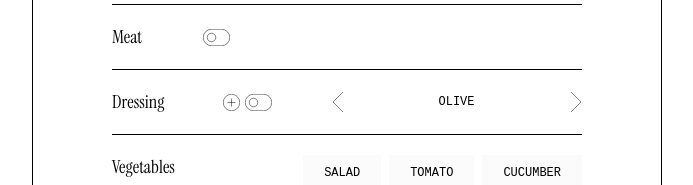
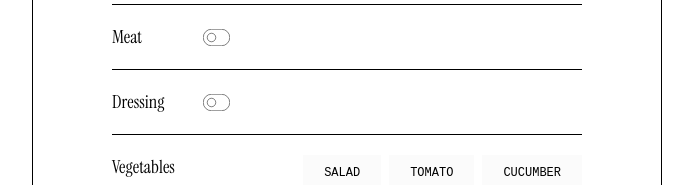
Before and after one commit to CharlesSquirel/panini-creator, a React (Vite) app: page / in a window 1280 px wide. Shown: the part 280-465 px from the top of the page, without its empty margins (293-986 px from the left). Built offline with nearby package versions, Linux system fonts and the light colour scheme; a web font is replaced by a local one.

Commit message:
feat: separating carousel component, refactoring css

```diff
--- a/src/GlobalClasses.module.scss
+++ b/src/GlobalClasses.module.scss
@@ -49,3 +49,16 @@
   clip: rect(0, 0, 0, 0);
   border: 0;
 }
+
+.buttonAndInputContainer {
+  display: flex;
+  flex-direction: column;
+  align-items: flex-end;
+  gap: 15px;
+}
+
+.buttonAndInputRow {
+  display: flex;
+  align-items: center;
+  gap: 80px;
+}
--- a/src/components/Inputs/CarouselInput/CarouselInput.module.scss
+++ b/src/components/Buttons/Carousel/Carousel.module.scss
@@ -3,6 +3,13 @@
   justify-content: space-between;
   align-items: center;
   width: 250px;
+}
+
+.inputBox {
+  display: flex;
+  justify-content: center;
+  align-items: center;
+  gap: 8px;
 }
 
 .input {
@@ -19,14 +26,7 @@
   }
 }
 
-.inputBox {
-  display: flex;
-  justify-content: center;
-  align-items: center;
-  gap: 8px;
-}
-
 .isWheatInput {
-  width: 37px;
-  text-align: left;
-}
+    width: 37px;
+    text-align: left;
+  }
--- /dev/null
+++ b/src/components/Buttons/Carousel/Carousel.tsx
@@ -0,0 +1,57 @@
+import { useState } from 'react';
+import globalStyle from '@/GlobalClasses.module.scss';
+import style from './Carousel.module.scss';
+import ArrowBack from '@/components/Buttons/ArrowButtons/ArrowBack';
+import ArrowNext from '../ArrowButtons/ArrowNext';
+import ArrowButton from '@/components/Buttons/ArrowButtons/ArrowButton';
+import wheatImg from '@/assets/wheat.svg';
+import { initialValues } from '@/services/initialValues';
+import { useFormContext } from 'react-hook-form';
+
+interface CarouselProps {
+  handleBack: () => void;
+  handleNext: () => void;
+  data: string[];
+  currentValue: string;
+}
+
+const Carousel = ({ handleBack, handleNext, data, currentValue}: CarouselProps) => {
+  const { register } = useFormContext();
+
+  const isWheat = () => {
+    return currentValue === data[0];
+  };
+
+  const isBread = () => {
+    return data.includes(initialValues.base.bread);
+  };
+
+  const [registerName] = useState(isBread() ? 'base.bread' : 'base.dressing');
+  const registerNameFirstField = registerName === 'base.dressing' ? `${registerName}.0` : registerName;
+
+  return (
+    <div className={style.selectContainer}>
+      <ArrowButton onClick={handleBack}>
+        <ArrowBack />
+      </ArrowButton>
+      <div className={style.inputBox}>
+        <label htmlFor="carousel" className={globalStyle.labelHidden}>
+          Choose correct input from {data.join(', ')}
+        </label>
+        {isBread() ? <img src={wheatImg} alt="" /> : null}
+        <input
+          className={`${style.input} ${isWheat() && style.isWheatInput}`}
+          value={currentValue}
+          type="text"
+          id="carousel"
+          {...register(registerNameFirstField)}
+        />
+      </div>
+      <ArrowButton onClick={handleNext}>
+        <ArrowNext />
+      </ArrowButton>
+    </div>
+  );
+};
+
+export default Carousel;
--- a/src/components/Inputs/CarouselInput/CarouselInput.tsx
+++ b/src/components/Inputs/CarouselInput/CarouselInput.tsx
@@ -1,83 +1,86 @@
-import { useState } from "react";
-import { useFormContext } from "react-hook-form";
-import globalStyle from "@/GlobalClasses.module.scss";
-import style from "./CarouselInput.module.scss";
-import wheatImg from "@/assets/wheat.svg";
-import ArrowBack from "@/components/Buttons/ArrowButtons/ArrowBack";
-import ArrowButton from "@/components/Buttons/ArrowButtons/ArrowButton";
-import ArrowNext from "@/components/Buttons/ArrowButtons/ArrowNext";
-import CircleButton from "@/components/Buttons/CircleButton/CircleButton";
-import SwitchButton from "@/components/Buttons/SwitchButton/SwitchButton";
-import { InputComponentProps } from "@/services/types";
-import { initialValues } from "@/services/initialValues";
+import { useState } from 'react';
+import { useFormContext } from 'react-hook-form';
+import globalStyle from '@/GlobalClasses.module.scss';
+import CircleButton from '@/components/Buttons/CircleButton/CircleButton';
+import SwitchButton from '@/components/Buttons/SwitchButton/SwitchButton';
+import Carousel from '@/components/Buttons/Carousel/Carousel';
+import { InputComponentProps } from '@/services/types';
+import { initialValues } from '@/services/initialValues';
 
 const CarouselInput = ({ title, data }: InputComponentProps) => {
-  const { register, setValue } = useFormContext();
-  const [currentValue, setCurrentValue] = useState(data.length > 0 ? data[0] : "");
+  const { setValue } = useFormContext();
+  const [currentValue, setCurrentValue] = useState(data.length > 0 ? data[0] : '');
+  const [isCarouselActive, setIsCarouselActive] = useState(false);
+  const [carouselCount, setCarouselCount] = useState(0);
+
+  const handleCarouselActive = () => {
+    setIsCarouselActive(!isCarouselActive);
+    setCarouselCount(0)
+  };
+
+  const handleCarouselIncrement = () => {
+    setCarouselCount(carouselCount + 1);
+  };
+
+  const handleCarouselDecrement = () => {
+    setCarouselCount(carouselCount - 1);
+  };
 
   const isBread = () => {
     return data.includes(initialValues.base.bread);
   };
 
-  const [registerName] = useState(isBread() ? "base.bread" : "base.dressing");
-
-  const isWheat = () => {
-    return currentValue === data[0];
-  };
+  const [registerName] = useState(isBread() ? 'base.bread' : 'base.dressing');
 
   const handleNext = () => {
     const currentIndex = data.indexOf(currentValue);
     const nextIndex = currentIndex + 1;
+    const registerNameString = registerName === 'base.dressing' ? `${registerName}.${currentIndex}` : registerName;
     if (nextIndex > data.length - 1) {
       setCurrentValue(data[0]);
-      setValue(registerName, data[0]);
+      setValue(registerNameString, data[0]);
     } else {
       setCurrentValue(data[nextIndex]);
-      setValue(registerName, data[nextIndex]);
+      setValue(registerNameString, data[nextIndex]);
     }
   };
 
   const handleBack = () => {
     const currentIndex = data.indexOf(currentValue);
     const prevIndex = currentIndex - 1;
+    const registerNameString = registerName === 'base.dressing' ? `${registerName}.${currentIndex}` : registerName;
     if (!data[prevIndex]) {
       setCurrentValue(data[data.length - 1]);
-      setValue(registerName, data[data.length - 1]);
+      setValue(registerNameString, data[data.length - 1]);
     } else {
       setCurrentValue(data[prevIndex]);
-      setValue(registerName, data[prevIndex]);
+      setValue(registerNameString, data[prevIndex]);
     }
   };
 
   return (
-    <div className={globalStyle.inputContainer}>
-      <h3 className={globalStyle.inputTitle}>{title}</h3>
-      {!isBread() && (
-        <div className={globalStyle.btnContainer}>
-          <CircleButton type='add' />
-          <SwitchButton />
-        </div>
-      )}
-      <div className={style.selectContainer}>
-        <ArrowButton onClick={handleBack}>
-          <ArrowBack />
-        </ArrowButton>
-        <div className={style.inputBox}>
-          <label htmlFor='carousel' className={globalStyle.labelHidden}>
-            Choose correct input from {data.join(", ")}
-          </label>
-          {isBread() ? <img src={wheatImg} alt='' /> : null}
-          <input
-            className={`${style.input} ${isWheat() && style.isWheatInput}`}
-            value={currentValue}
-            type='text'
-            id='carousel'
-            {...register(registerName)}
-          />
-        </div>
-        <ArrowButton onClick={handleNext}>
-          <ArrowNext />
-        </ArrowButton>
+    <div className={`${globalStyle.inputContainer} ${!isBread() && globalStyle.inputContainerSelect}`}>
+      <h3 className={`${globalStyle.inputTitle} ${!isBread() && globalStyle.inputTitleSelect}`}>{title}</h3>
+
+      <div className={globalStyle.buttonAndInputContainer}>
+        {!isBread() ? (
+          <div className={globalStyle.buttonAndInputRow}>
+            <div className={globalStyle.btnContainer}>
+              <SwitchButton onClick={handleCarouselActive} isActive={isCarouselActive} />
+              {isCarouselActive && <CircleButton type="add" onClick={handleCarouselIncrement} />}
+            </div>
+            {isCarouselActive && <Carousel handleBack={handleBack} handleNext={handleNext} currentValue={currentValue} data={data} />}
+          </div>
+        ) : (
+          <Carousel handleBack={handleBack} handleNext={handleNext} currentValue={currentValue} data={data} />
+        )}
+
+        {Array.from({ length: carouselCount }, (_, index) => (
+          <div className={globalStyle.buttonAndInputRow} key={index}>
+            <CircleButton type="remove" onClick={handleCarouselDecrement} />
+            <Carousel handleBack={handleBack} handleNext={handleNext} data={data} currentValue={currentValue} />
+          </div>
+        ))}
       </div>
     </div>
   );
--- a/src/components/Inputs/SelectInput/SelectInput.tsx
+++ b/src/components/Inputs/SelectInput/SelectInput.tsx
@@ -12,6 +12,7 @@ const SelectInput = ({ title, data }: InputComponentProps) => {
 
   const handleSwitchButton = () => {
     setIsSelectActive(!isSelectActive);
+    setSelectCount(0)
   };
 
   const handleSelectIncrement = () => {
@@ -25,8 +26,8 @@ const SelectInput = ({ title, data }: InputComponentProps) => {
   return (
     <div className={`${globalStyle.inputContainer} ${globalStyle.inputContainerSelect}`}>
       <h3 className={`${globalStyle.inputTitle} ${globalStyle.inputTitleSelect}`}>{title}</h3>
-      <div className={style.buttonAndInputContainer}>
-        <div className={style.buttonAndInputRow}>
+      <div className={globalStyle.buttonAndInputContainer}>
+        <div className={globalStyle.buttonAndInputRow}>
           <div className={globalStyle.btnContainer}>
             <SwitchButton onClick={handleSwitchButton} isActive={isSelectActive} />
             {isSelectActive && <CircleButton type="add" onClick={handleSelectIncrement} />}
@@ -34,7 +35,7 @@ const SelectInput = ({ title, data }: InputComponentProps) => {
           {isSelectActive && <SelectWithDropdown data={data} registerId={0}/>}
         </div>
         {Array.from({ length: selectCount }, (_, index) => (
-          <div className={style.buttonAndInputRow} key={index}>
+          <div className={globalStyle.buttonAndInputRow} key={index}>
             <CircleButton type="remove" onClick={handleSelectDecrement} />
             <SelectWithDropdown data={data} key={index} registerId={index + 1}/>
           </div>
```
